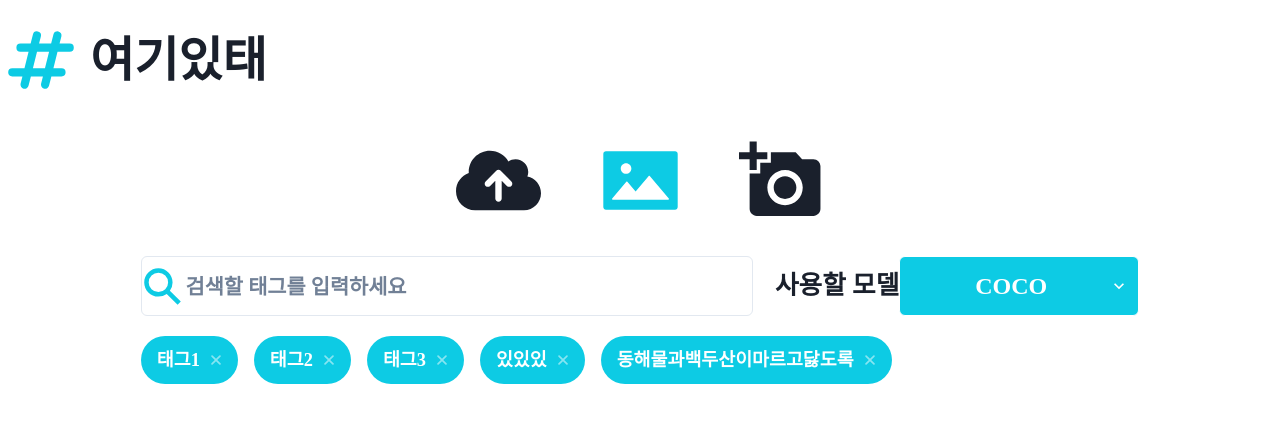
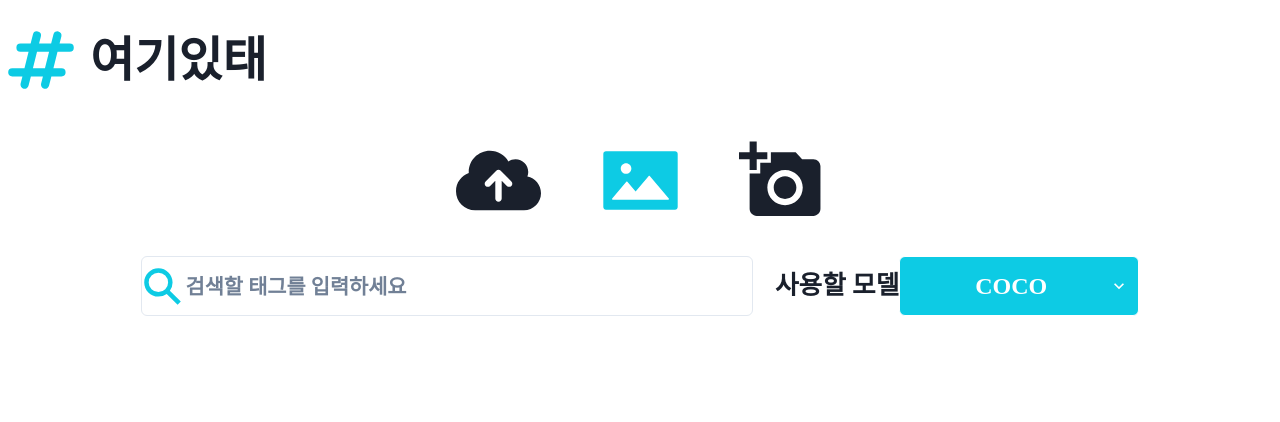
Before and after one commit to hodu42/ygit_fe, a React (Create React App) app: page / in a window 1280 px wide. Shown: the top 422 px of the page. Built offline with nearby package versions, Linux system fonts and the light colour scheme; a web font is replaced by a local one.

Commit message:
태그 추가 기능, 태그 삭제 기능 추가

```diff
--- a/src/components/SearchBox.tsx
+++ b/src/components/SearchBox.tsx
@@ -5,9 +5,28 @@ import {
   TagCloseButton, HStack, Select, Box, Text
 } from '@chakra-ui/react'
 import { IoSearchSharp } from "react-icons/io5";
-import React from 'react';
+import React, { useEffect } from 'react'
 
 export function SearchBox() {
+  const [searchKeyword, setSearchKeyword] = React.useState<string>("");
+  const [searchTagList, setSearchTagList] = React.useState<string[]>([]);
+  const [modelList, setModelList] = React.useState<string[]>([]);
+
+  useEffect( () => { // 서버로 부터 받아오는 코드
+    setModelList([`COCO`, 'Object 365', '나만의 모델']);
+  }, []);
+
+  const handleKeyPress = (event: React.KeyboardEvent<HTMLInputElement>) => {
+    if (event.key === 'Enter' && searchKeyword.trim() !== '' && !searchTagList.find((keyword) => keyword === searchKeyword)) {
+      setSearchTagList(prevTags => [...prevTags, searchKeyword.trim()]);
+      setSearchKeyword(''); // 입력 필드 초기화
+    }
+  };
+
+  const removeTag = (tagToRemove: string) => {
+    setSearchTagList(prevTags => prevTags.filter(tag => tag !== tagToRemove));
+  };
+
   return (
     <Box width='80%'>
       <Box display="flex" justifyContent='space-evenly'>
@@ -24,6 +43,9 @@ export function SearchBox() {
             fontSize="1.3rem"
             fontWeight={600}
             focusBorderColor="#0dcbe4"
+            value={searchKeyword}
+            onChange={(e) => setSearchKeyword(e.target.value)}
+            onKeyPress={handleKeyPress}
           />
         </InputGroup>
         <Box ml='-15rem' width='40%' display="flex" justifyContent='space-between' alignItems="center">
@@ -45,17 +67,20 @@ export function SearchBox() {
                 fontWeight: '600'
               },
             }}>
-            <option value='option1'>COCO</option>
-            <option value='option2'>Object 365</option>
+            {
+              modelList.map((model) => (
+                <option value={model}>{model}</option>
+              ))
+            };
           </Select>
         </Box>
 
       </Box>
       <HStack spacing={4} mt={5} mb={5}>
-        {['태그1', '태그2', '태그3', '있있있', '동해물과백두산이마르고닳도록'].map((content) => (
+        {searchTagList.map((tag) => (
           <Tag
             size='lg'
-            key={content}
+            key={tag}
             borderRadius='full'
             variant='solid'
             bg='#0DCBE4'
@@ -67,10 +92,10 @@ export function SearchBox() {
               padding: '1rem'
             }}
           >
-            <TagLabel>{content}</TagLabel>
-            <TagCloseButton />
+            <TagLabel>{tag}</TagLabel>
+            <TagCloseButton onClick={() => removeTag(tag)} />
           </Tag>
-        ))}
+        ))};
       </HStack>
     </Box>
   );
```
